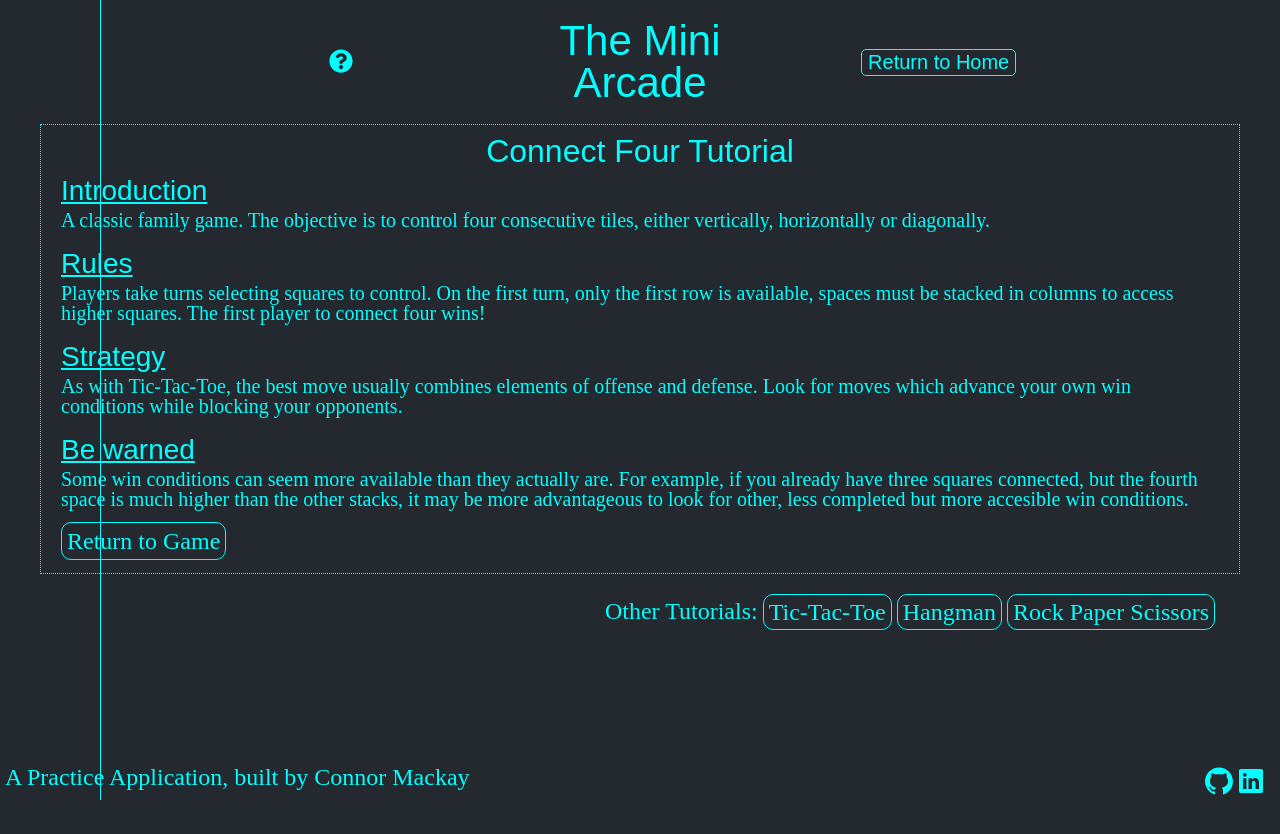
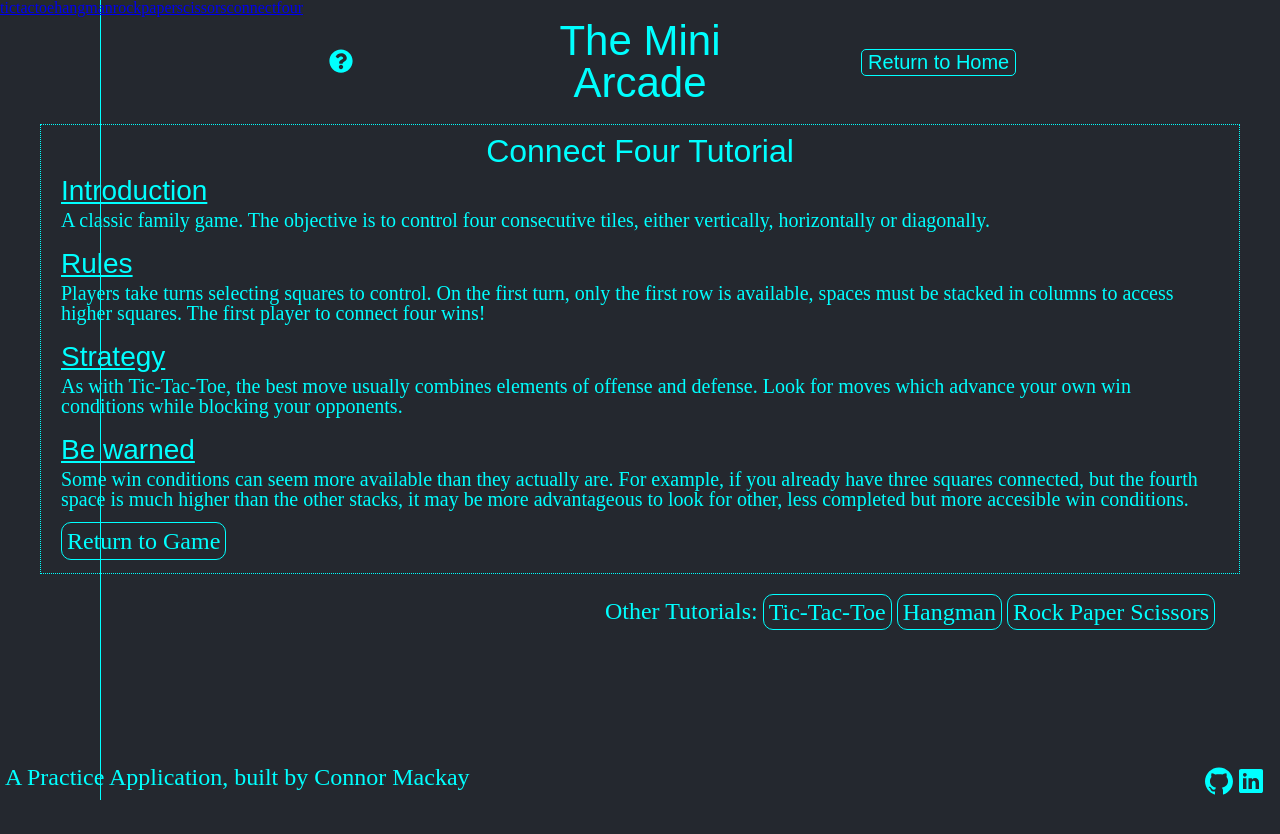
Before and after one commit to CD-Mackay/mini-arcade, a React app: page /connectfour/tutorial in a window 1280 px wide. Shown: the top 834 px of the page. Built offline with nearby package versions, Linux system fonts and the light colour scheme; a web font is replaced by a local one.

Commit message:
add dynamic links to sidebar

```diff
--- a/client/src/components/atoms/sidebar/Sidebar.js
+++ b/client/src/components/atoms/sidebar/Sidebar.js
@@ -3,6 +3,7 @@ import React from 'react';
 
 
 /* Component Imports */
+import TutorialText from '../../../utilities/TutorialText';
 /* Asset Imports */
 import StyledSidebar from './StyledSidebar';
 import { Link, useLocation } from 'react-router-dom';
@@ -11,11 +12,14 @@ import { Link, useLocation } from 'react-router-dom';
 const Sidebar = () => {
 
   const location = useLocation();
-  console.log(location);
+
+  const { text } = TutorialText;
 
   return (
     <StyledSidebar show={location.pathname}>
-
+      {location.pathname !== "/" && text.map((element, index) => {
+        return <Link key={index} to={`/element.game`}>{element.game}</Link>
+      })}
     </StyledSidebar>
   )
 };
```
